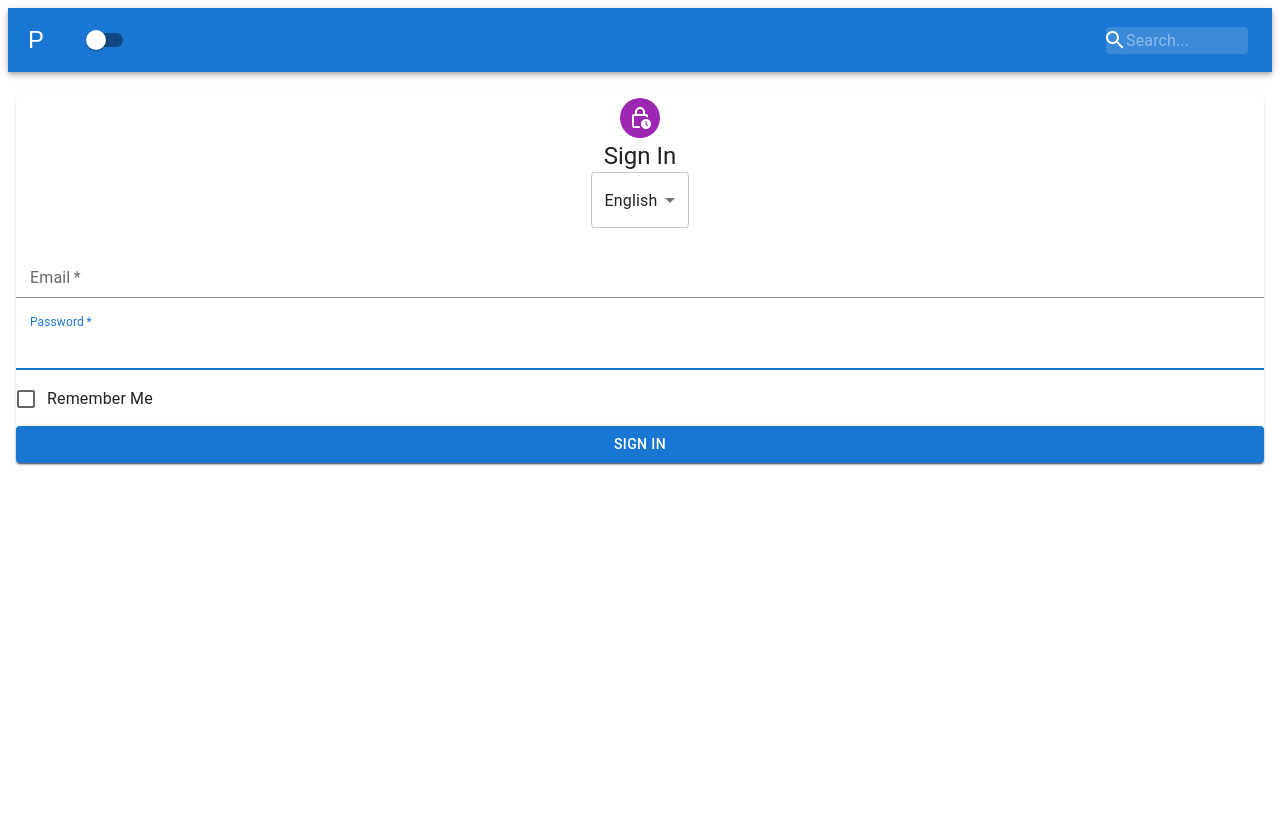
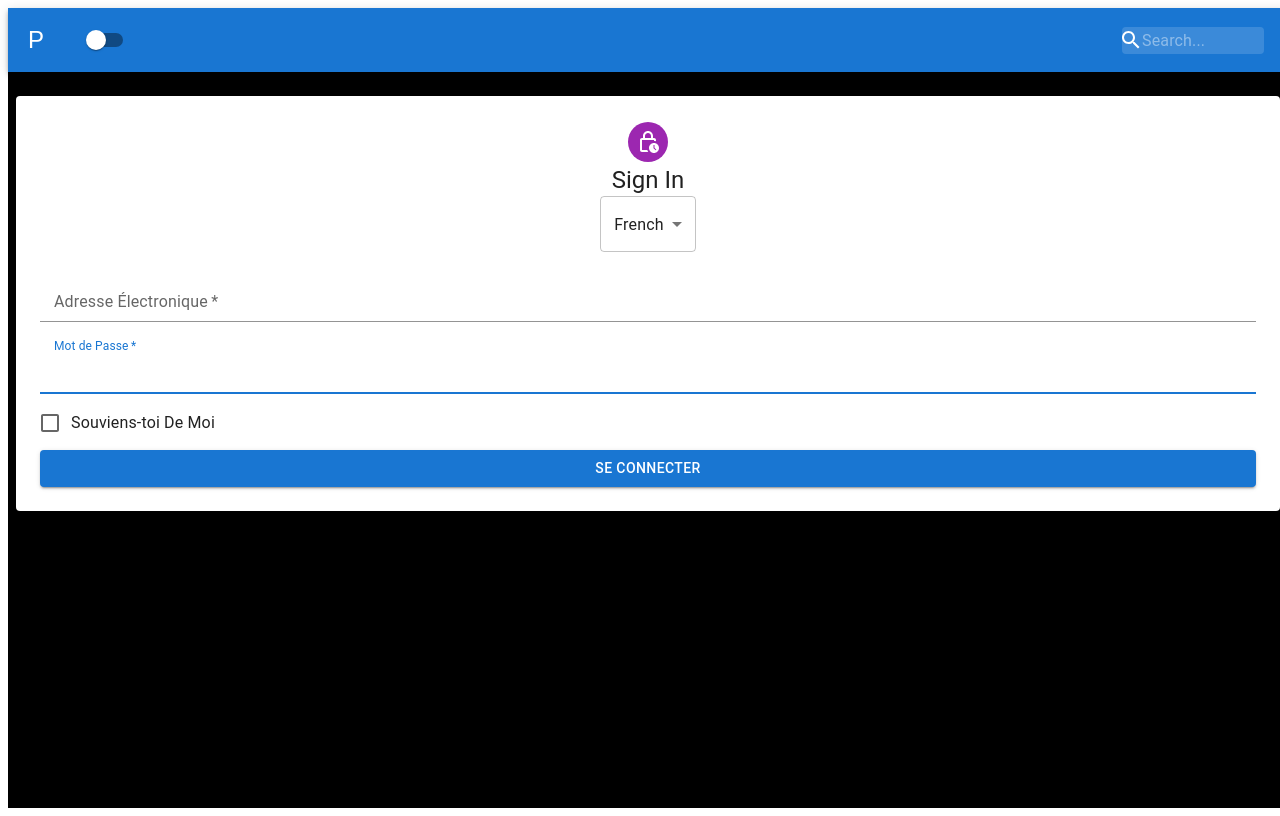
Before and after one commit to bunyaminmrcn/react-context-api-example, a React (Create React App) app: page / in a window 1280 px wide. Built offline with nearby package versions, Linux system fonts and the light colour scheme.

Commit message:
add Language Context

```diff
--- a/src/App.js
+++ b/src/App.js
@@ -1,17 +1,28 @@
 import { Component, useState } from "react";
 import { ThemeContext } from './contexts/themeContext';
+import LanguageProvider from './contexts/languageContext';
+
+
 import Navbar from "./Navbar";
 import { createTheme } from "@mui/material";
 import Form from "./Form";
+import PageContent from './PageContent'
+
 const App = () => {
 
-    const value = { theme: createTheme({ spacing: 2}) };
+    const [isDarkTheme, setIsDarkTheme] = useState(true)
+    const toogleTheme = () => {
+        setIsDarkTheme(!isDarkTheme)
+    }
+    const value = { theme: createTheme({ spacing: 2 }), isDarkTheme, toogleTheme };
     return (
         <ThemeContext.Provider value={value}>
-            <div>
-                <Navbar />
-                <Form />
-            </div>
+            <LanguageProvider>
+                <PageContent>
+                    <Navbar />
+                    <Form />
+                </PageContent>
+            </LanguageProvider>
         </ThemeContext.Provider>
     )
 
--- a/src/Form.js
+++ b/src/Form.js
@@ -3,42 +3,65 @@ import { ThemeContext } from './contexts/themeContext';
 import useStyles from "./styles/Form";
 import { Avatar, Button, Checkbox, FormControl, FormControlLabel, Input, InputLabel, MenuItem, Paper, Select, Typography } from '@mui/material';
 import { LockClockOutlined } from "@mui/icons-material";
+import { LanguageContext } from './contexts/languageContext';
 
+const words = {
+    english: {
+      signIn: "Sign In",
+      email: "Email Address",
+      password: "Password",
+      remember: "Remember Me"
+    },
+    french: {
+      signIn: "Se Connecter",
+      email: "Adresse Électronique",
+      password: "Mot de Passe",
+      remember: "Souviens-toi De Moi"
+    },
+    spanish: {
+      signIn: "Registrarse",
+      email: "Correo Electrónico",
+      password: "Contraseña",
+      remember: "Recuérdame"
+    }
+  };
 
 const Form = () => {
 
     const context = useContext(ThemeContext)
+    const {language, changeLanguage } = useContext(LanguageContext)
+
     const classes = useStyles(context.theme)
 
-
+    const { email, signIn, password, remember } = words[language];
     return (
         <div style={{
             display: 'flex', justifyContent: 'center',
             alignItems: 'center',
         }}>
             <main className={classes.main}>
-                <Paper className={classes.paper}>
+                <Paper className={classes.paper} sx={{ p: 3}}>
                     <Avatar className={classes.avatar}>
                         <LockClockOutlined />
                     </Avatar>
                     <Typography variant='h5'>Sign In</Typography>
-                    <Select value='english'>
+                    <Select value={language} onChange={changeLanguage}>
                         <MenuItem value='english'>English</MenuItem>
                         <MenuItem value='french'>French</MenuItem>
                         <MenuItem value='spanish'>Spanish</MenuItem>
                     </Select>
                     <form className={classes.form}>
                         <FormControl margin='normal' required fullWidth>
-                            <InputLabel htmlFor='email'>Email</InputLabel>
+                            <InputLabel htmlFor='email'>{email}</InputLabel>
                             <Input id='email' name='email' autoFocus />
                         </FormControl>
                         <FormControl margin='normal' required fullWidth>
-                            <InputLabel htmlFor='password'>Password</InputLabel>
+                            <InputLabel htmlFor='password'>{password}</InputLabel>
                             <Input id='password' name='password' autoFocus />
                         </FormControl>
                         <FormControlLabel
                             control={<Checkbox color='primary' />}
-                            label='Remember Me'
+                            label={remember}
                         />
                         <Button
                             variant='contained'
@@ -47,7 +70,7 @@ const Form = () => {
                             color='primary'
                             className={classes.submit}
                         >
-                            Sign In
+                            {signIn}
                         </Button>
                     </form>
                 </Paper>
--- a/src/Navbar.js
+++ b/src/Navbar.js
@@ -22,7 +22,7 @@ const Navbar = (props) => {
                     P
                 </IconButton>
                 <Typography variant="h6" color={'inherit'} className={classes.title}></Typography>
-                <Switch />
+                <Switch onChange={context.toogleTheme}/>
                 <div className={classes.grow} />
                 <div className={classes.search}>
                     <div className={classes.searchIcon}>
--- /dev/null
+++ b/src/PageContent.js
@@ -0,0 +1,17 @@
+import { Component } from "react";
+import { ThemeContext } from "./contexts/themeContext";
+
+
+export default class PageContent extends Component {
+    static contextType = ThemeContext;
+    render() {
+        const { isDarkTheme } = this.context;
+        const style = {
+            backgroundColor: !isDarkTheme ? 'white' : 'black',
+            width: '100vw',
+            height: '100vh'
+        }
+
+        return <div style={style}> {this.props.children} </div>
+    }
+}
--- /dev/null
+++ b/src/contexts/languageContext.js
@@ -0,0 +1,20 @@
+import React, { Component } from 'react';
+
+export const LanguageContext = React.createContext({})
+
+export default class LanguageProvider extends Component {
+    constructor(props) {
+        super(props);
+        this.state = { language: 'french' }
+        this.changeLanguage  = this.changeLanguage.bind(this);
+    }
+
+    changeLanguage(e) {
+        this.setState({ language: e.target.value });
+    }
+
+    render() {
+
+        return <LanguageContext.Provider value={{ language: this.state.language, changeLanguage: this.changeLanguage }}>{this.props.children}</LanguageContext.Provider>
+    }
+}
```
